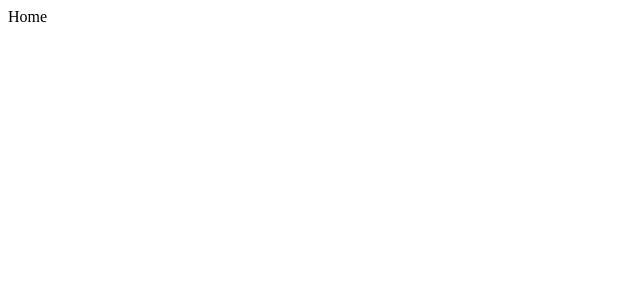
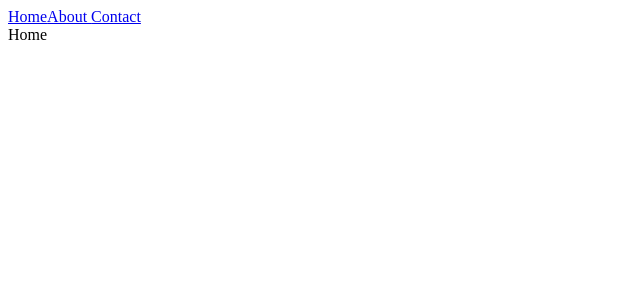
Before and after one commit to Ryuuutaaa/react-udemy, a React (Vite) app: page / in a window 1280 px wide. Shown: the top 300 px of the page, without its empty margins (0-640 px from the left). Built offline with nearby package versions, Linux system fonts and the light colour scheme.

Commit message:
feat : add navlink

```diff
--- a/src/App.jsx
+++ b/src/App.jsx
@@ -5,6 +5,7 @@
 import Home from "./components/pages/Home";
 import About from "./components/pages/About";
 import Contact from "./components/pages/Contact";
+import Navbar from "./components/Navbar";
 
 // import PostListWithCustomHooks from "./components/PostListWithCustomHooks";
 // import PostListWithReducer from "./components/PostListWithReducer";
@@ -27,6 +28,7 @@
         {/* <PostListWithReducer />  */}
         {/* <PostListWithCustomHooks /> */}
         {/* <CssStyle /> */}
+        <Navbar />
         <Routes>
           <Route path="/" element={<Home />} />
           <Route path="/about" element={<About />} />
--- /dev/null
+++ b/src/components/Navbar.jsx
@@ -0,0 +1,13 @@
+import { Link } from "react-router-dom";
+
+const Navbar = () => {
+  return (
+    <div>
+      <Link to="/">Home</Link>
+      <Link to="/about">About </Link>
+      <Link to="/contact">Contact</Link>
+    </div>
+  );
+};
+
+export default Navbar;
--- a/src/components/UseEffect.jsx
+++ b/src/components/UseEffect.jsx
@@ -21,7 +21,7 @@
 
   return (
     <>
-      <p>Use Effect example</p>
+      <p>Use Effect example</p>k
       <button onClick={handleCounter}>Clicked {counter} times</button>
     </>
   );
```
